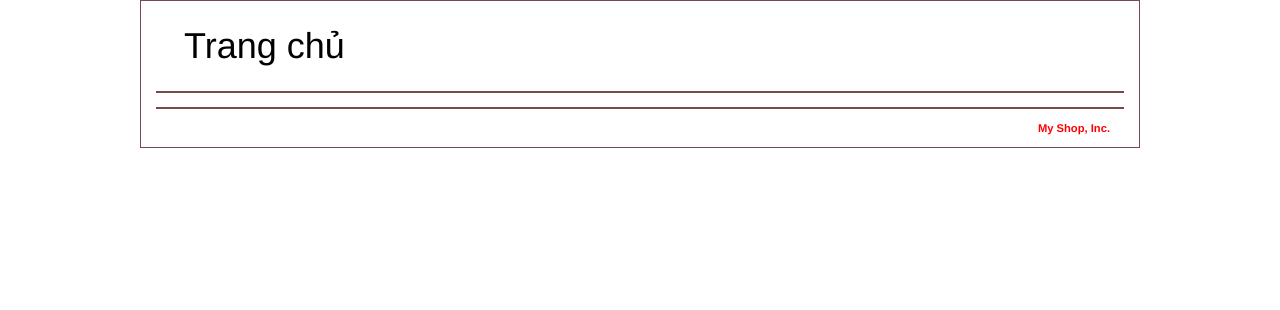
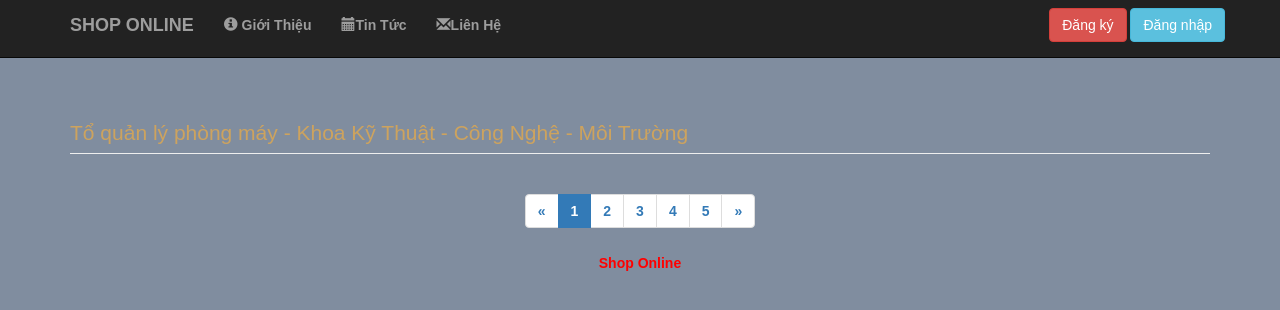
Before and after one commit to huynhphuochai/php01, a PHP site: page /index.php in a window 1280 px wide. Shown: the top 310 px of the page. Run offline with PHP 8.4, Linux system fonts and the light colour scheme; data that the repository does not hold is empty.

Commit message:
update 21/06/2015

```diff
--- a/quanlyphongmay/05.Source/project/css/main.css
+++ b/quanlyphongmay/05.Source/project/css/main.css
@@ -4,6 +4,7 @@ body {
     margin-top: 0;
     background-color: rgb(128, 141, 159);
     font-family: Arial, Helvetica, sans-serif;
+    padding-top: 70px;
 }
 h1 {
     font-size: 150%;
--- a/quanlyphongmay/05.Source/project/index.php
+++ b/quanlyphongmay/05.Source/project/index.php
@@ -1,6 +1,6 @@
 <?php
     include './util/main.php';
-    include './views/home_view.php';
+    include './views/page_master.php';
 ?>
 <div id="content">
 
--- a/quanlyphongmay/05.Source/project/nbproject/project.xml
+++ b/quanlyphongmay/05.Source/project/nbproject/project.xml
@@ -5,5 +5,10 @@
         <data xmlns="http://www.netbeans.org/ns/php-project/1">
             <name>project</name>
         </data>
+        <spellchecker-wordlist xmlns="http://www.netbeans.org/ns/spellchecker-wordlist/1">
+            <word>Máy</word>
+            <word>Trường</word>
+            <word>Website</word>
+        </spellchecker-wordlist>
     </configuration>
 </project>
--- a/quanlyphongmay/05.Source/project/views/footer.php
+++ b/quanlyphongmay/05.Source/project/views/footer.php
@@ -1,8 +1,11 @@
-    <div id="footer">
-        <p>
-          My Shop, Inc.
-        </p>
-    </div>
-    </div><!--End Page-->
+     <!-- Footer -->
+            <footer>
+                <div class="row">
+                    <div class="col-lg-12 text-center">
+                        <p>Shop Online</p>
+                    </div>
+                </div>
+                <!-- /.row -->
+            </footer>
 </body>
 </html>
--- a/quanlyphongmay/05.Source/project/views/header.php
+++ b/quanlyphongmay/05.Source/project/views/header.php
@@ -1,11 +1,21 @@
 <!DOCTYPE html>
 <head>
     <title>SHOP</title>
-     <meta charset="utf-8">
-     <link rel="stylesheet" type="text/css" href="<?php echo $app_path;?>css/main.css">
-     <link href="../libs/bootstrap/css/bootstrap.min.css" rel="stylesheet" type="text/css">
+    <meta charset="utf-8">
+    <meta http-equiv="X-UA-Compatible" content="IE=edge">
+    <meta name="viewport" content="width=device-width, initial-scale=1">
+    <meta name="description" content="">
+    <meta name="author" content="">
+
+    <!-- Bootstrap Core CSS -->
+    <link href="<?php echo $app_path; ?>/libs/bootstrap/css/bootstrap.min.css" rel="stylesheet" type="text/css">
+    <!-- Custom CSS -->
+    <link rel="stylesheet" type="text/css" href="<?php echo $app_path; ?>css/main.css">
 </head>
 
 <body>
-    <div id="page" class="container">
-        <div id="header" class="page-header"><h1>Trang chủ</h1></div>
+    <!-- jQuery -->
+    <script src="../libs/jquery/jquery-1.11.2.min.js"></script>
+
+    <!-- Bootstrap Core JavaScript -->
+    <script src="../libs/bootstrap/js/bootstrap.min.js"></script>
--- a/quanlyphongmay/05.Source/project/views/home_view.php
+++ /dev/null
@@ -1,2 +0,0 @@
-<?php include 'views/header.php'; ?>
-<?php include 'views/footer.php'; ?>
--- /dev/null
+++ b/quanlyphongmay/05.Source/project/views/page_master.php
@@ -0,0 +1,90 @@
+<?php include 'views/header.php'; ?>
+<!-- Navigation -->
+<nav class="navbar navbar-inverse navbar-fixed-top">
+    <div class="container">
+        <!-- Nav -->
+        <div class="navbar-header">
+            <button type="button" class="navbar-toggle" data-toggle="collapse" data-target="#menu">
+                <span class="sr-only">Toggle navigation</span>
+                <span class="icon-bar"></span>
+                <span class="icon-bar"></span>
+                <span class="icon-bar"></span>
+            </button>
+            <a class="navbar-brand" href="#">SHOP ONLINE</a>
+        </div>
+
+        <!-- Nav collapse -->
+        <div class="collapse navbar-collapse" id="menu">
+            <ul class="nav navbar-nav">
+                <li>
+                    <a href="#"><span class="glyphicon glyphicon-info-sign"></span> Giới Thiệu</a>
+                </li>
+                <li>
+                    <a href="#"><span class="glyphicon glyphicon-calendar"></span>Tin Tức</a>
+                </li>
+                <li>
+                    <a href="#"><span class="glyphicon glyphicon-envelope"></span>Liên Hệ</a>
+                </li>
+            </ul>
+
+            <div class="navbar-right">
+                <button class="btn btn-danger navbar-btn">Đăng ký</button>
+                <button class="btn btn-info navbar-btn">Đăng nhập</button>
+            </div>
+        </div>
+        <!-- /.navbar-collapse -->
+    </div>
+    <!-- /.container -->
+</nav>
+<!-- /Navigation -->
+
+<div class="container">
+    <!-- /Banner -->
+    <!--
+    <div class="jumbotron">
+        <h1>Website Quản Lý Phòng Máy</h1>
+    </div>
+    -->
+    <!-- /Slogan -->
+    <div class="row">
+        <div class="col-lg-12">
+            <h1 class="page-header">Tổ quản lý phòng máy - Khoa Kỹ Thuật - Công Nghệ - Môi Trường</h1>
+        </div>
+    </div>
+    <!-- Pagination -->
+    <div class="row text-center">
+        <div class="col-lg-12">
+            <ul class="pagination">
+                <li>
+                    <a href="#">&laquo;</a>
+                </li>
+                <li class="active">
+                    <a href="#">1</a>
+                </li>
+                <li>
+                    <a href="#">2</a>
+                </li>
+                <li>
+                    <a href="#">3</a>
+                </li>
+                <li>
+                    <a href="#">4</a>
+                </li>
+                <li>
+                    <a href="#">5</a>
+                </li>
+                <li>
+                    <a href="#">&raquo;</a>
+                </li>
+            </ul>
+        </div>
+    </div>
+    <!-- /.row -->
+</div>
+<!-- jQuery -->
+<script src="../libs/jquery/jquery-1.11.2.min.js"></script>
+
+<!-- Bootstrap Core JavaScript -->
+<script src="../libs/bootstrap/js/bootstrap.min.js"></script>
+<!-- /.container -->
+<?php include 'views/footer.php'; ?>
```
